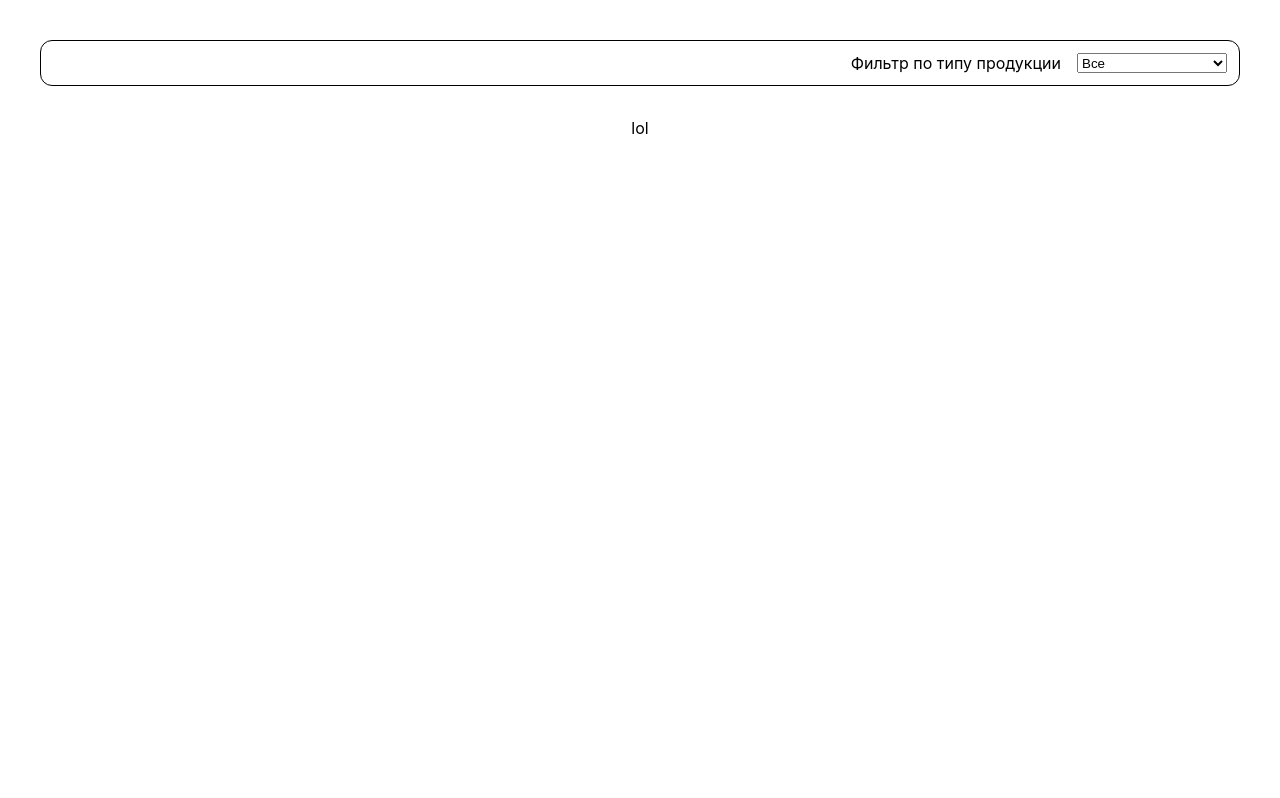
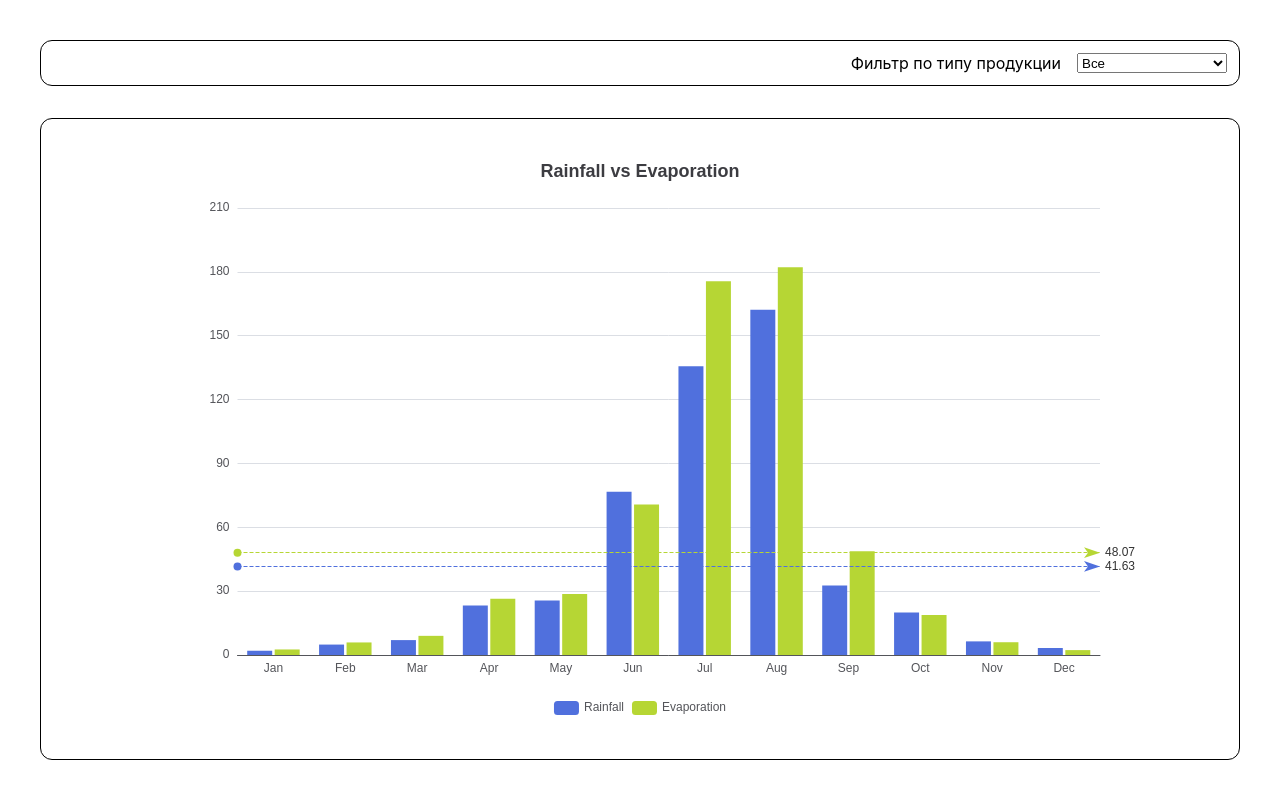
Before and after one commit to LetoDArt/Example-of-test-assignment, a React (Create React App) app: page / in a window 1280 px wide. Built offline with nearby package versions, Linux system fonts and the light colour scheme.

Commit message:
added pattern of diagram

```diff
--- a/package.json
+++ b/package.json
@@ -11,6 +11,7 @@
     "@types/react": "18.0.38",
     "@types/react-dom": "18.0.11",
     "axios": "1.3.6",
+    "echarts-for-react": "3.0.2",
     "react": "18.2.0",
     "react-dom": "18.2.0",
     "react-router-dom": "6.10.0",
--- /dev/null
+++ b/src/pages/Home/BarDiagram/BarDiagram.styled.ts
@@ -0,0 +1,9 @@
+import styled from 'styled-components';
+
+import { borderColor, borderRadius } from '../Home.consts';
+
+export const BarDiagramContainer = styled.div`
+  border: 1px solid #${borderColor};
+  border-radius: ${borderRadius}px;
+  padding: 24px;
+`;
--- /dev/null
+++ b/src/pages/Home/BarDiagram/BarDiagram.tsx
@@ -0,0 +1,57 @@
+import React from 'react';
+import ReactECharts from 'echarts-for-react';
+
+import { BarDiagramContainer } from './BarDiagram.styled';
+
+export const BarDiagram = () => (
+  <BarDiagramContainer>
+    <ReactECharts
+      style={{ height: '100%' }}
+      option={{
+        title: {
+          text: 'Rainfall vs Evaporation',
+        },
+        legend: {
+          data: ['Rainfall', 'Evaporation'],
+        },
+        calculable: true,
+        xAxis: [
+          {
+            type: 'category',
+            // prettier-ignore
+            data: ['Jan', 'Feb', 'Mar', 'Apr', 'May', 'Jun', 'Jul', 'Aug', 'Sep', 'Oct', 'Nov', 'Dec'],
+          },
+        ],
+        yAxis: [
+          {
+            type: 'value',
+          },
+        ],
+        series: [
+          {
+            name: 'Rainfall',
+            type: 'bar',
+            data: [
+              2.0, 4.9, 7.0, 23.2, 25.6, 76.7, 135.6, 162.2, 32.6, 20.0, 6.4,
+              3.3,
+            ],
+            markLine: {
+              data: [{ type: 'average', name: 'Avg' }],
+            },
+          },
+          {
+            name: 'Evaporation',
+            type: 'bar',
+            data: [
+              2.6, 5.9, 9.0, 26.4, 28.7, 70.7, 175.6, 182.2, 48.7, 18.8, 6.0,
+              2.3,
+            ],
+            markLine: {
+              data: [{ type: 'average', name: 'Avg' }],
+            },
+          },
+        ],
+      }}
+    />
+  </BarDiagramContainer>
+);
--- /dev/null
+++ b/src/pages/Home/BarDiagram/index.ts
@@ -0,0 +1 @@
+export { BarDiagram } from './BarDiagram';
--- a/src/components/Filter/Filter.styled.ts
+++ b/src/pages/Home/Filter/Filter.styled.ts
@@ -1,4 +1,6 @@
 import styled from 'styled-components';
+
+import { borderColor, borderRadius } from '../Home.consts';
 
 export const FilterContainer = styled.div`
   display: flex;
@@ -6,8 +8,8 @@ export const FilterContainer = styled.div`
   justify-content: end;
   gap: 16px;
   padding: 12px;
-  border-radius: 12px;
-  border: 1px solid #000000;
+  border-radius: ${borderRadius}px;
+  border: 1px solid #${borderColor};
 `;
 
 export const FilterSelect = styled.select`
--- a/src/components/Filter/Filter.tsx
+++ b/src/pages/Home/Filter/Filter.tsx
@@ -1,6 +1,6 @@
 import React from 'react';
 
-import { filters } from '../../utils';
+import { filters } from '../../../utils';
 
 import { FilterContainer, FilterSelect } from './Filter.styled';
 
--- a/src/components/Filter/Filter.types.ts
+++ b/src/pages/Home/Filter/Filter.types.ts
@@ -1,4 +1,4 @@
-import { IFilters } from '../../utils';
+import { IFilters } from '../../../utils';
 
 export interface IFilterProps {
   onChange: (value: string) => void;
--- a/src/pages/Home/Home.consts.ts
+++ b/src/pages/Home/Home.consts.ts
@@ -1 +1,4 @@
 export const containerPadding = 40;
+
+export const borderRadius = 12;
+export const borderColor = '000000';
--- a/src/pages/Home/Home.tsx
+++ b/src/pages/Home/Home.tsx
@@ -1,10 +1,11 @@
 import React, { useCallback, useState } from 'react';
 
-import { Filter } from '../../components/Filter';
+import { Filter } from './Filter';
 
 import { EFilterValues } from '../../utils';
 
 import { HomeContainer } from './Home.styled';
+import { BarDiagram } from './BarDiagram';
 
 const defaultValue = EFilterValues.all;
 
@@ -18,7 +19,7 @@ export const Home = () => {
   return (
     <HomeContainer>
       <Filter onChange={filterHandler} defaultValue={defaultValue} />
-      <div>lol</div>
+      <BarDiagram />
     </HomeContainer>
   );
 };
```
Also changed, not shown: src/pages/Home/Filter/index.ts (renamed from src/components/Filter/index.ts).
